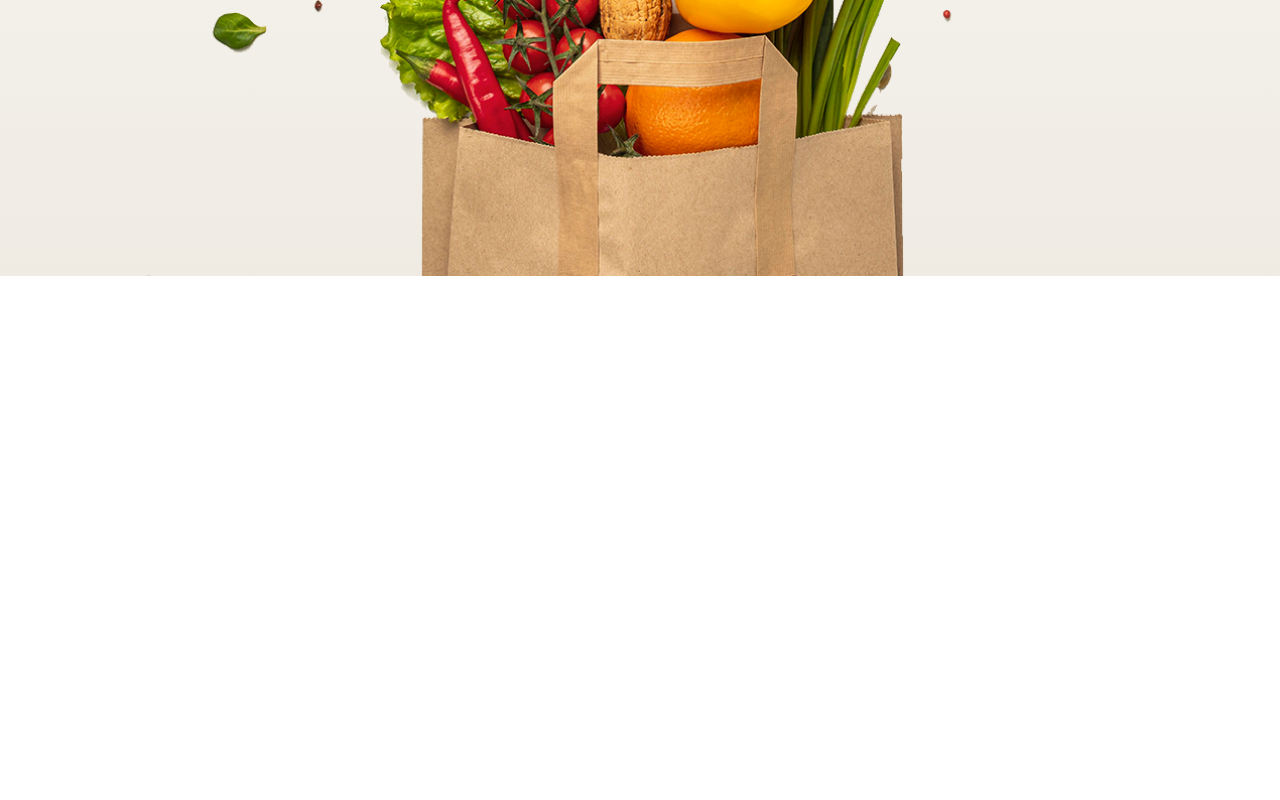
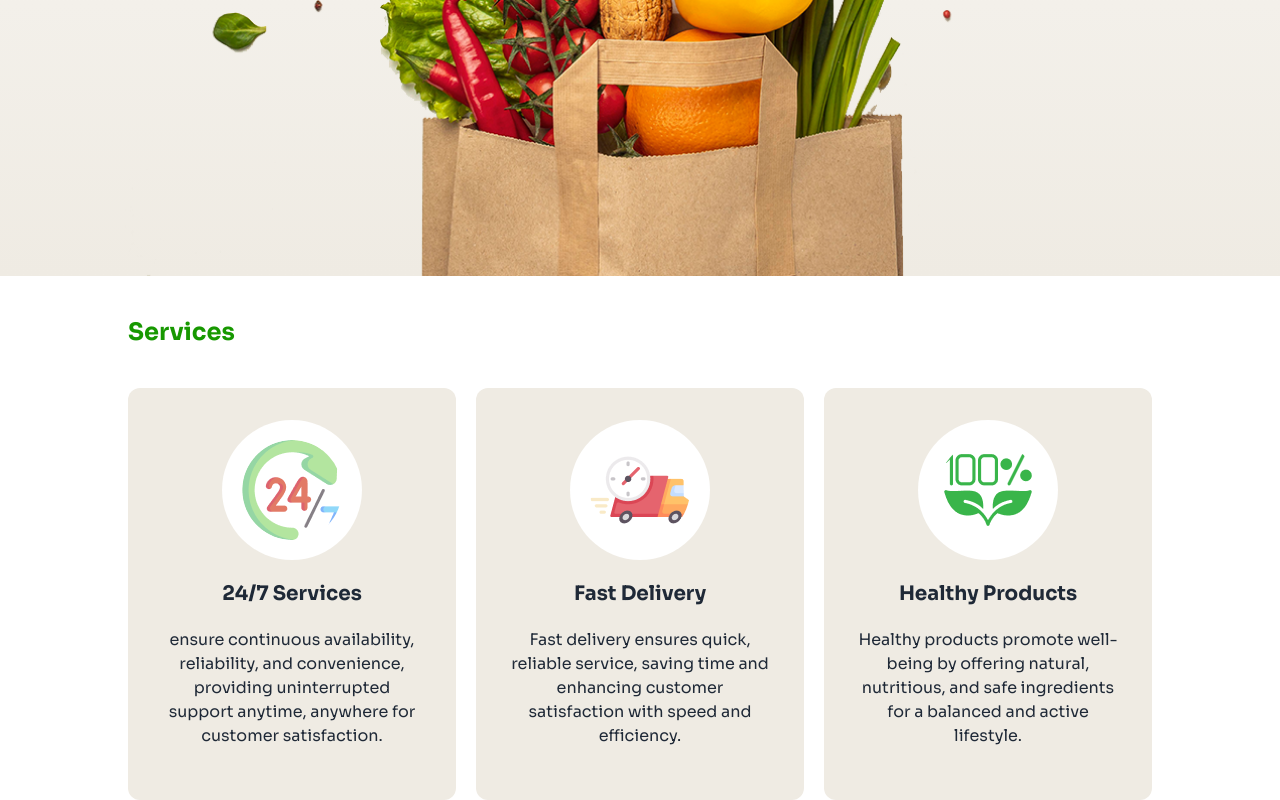
Before and after one commit to jobaidul12/Assingment-3, a plain HTML site: page index.html in a window 1280 px wide. Shown: the part 814-1614 px from the top of the page. Before the commit the page ends 1122 px from the top, so only its background shows below. Drawn offline with nearby package versions, Linux system fonts and the light colour scheme.

Commit message:
added services section

```diff
--- a/index.html
+++ b/index.html
@@ -27,6 +27,7 @@
            colors: {
              clifford: '#da373d',
              'primary-color': '#179800',
+             'secondary-color': '#EFEBE3',
 
 
            }
@@ -96,7 +97,26 @@
 
       <main>
         <!-- service Section -->
-          <section></section>
+          <section class="mx-5 lg:mx-32">
+            <h2 class="font-bold text-2xl text-primary-color my-10">Services</h2>
+            <div class="grid grid-cols-1 lg:grid-cols-3 md:grid-cols-2 gap-5">
+              <div class="text-center bg-secondary-color p-8 rounded-xl">
+                <img src="./c2-assets/service.png" alt="" class=" rounded-full mx-auto bg-white p-5">
+                <h3 class="font-bold text-xl my-5">24/7 Services </h3>
+                <p class="my-5"> ensure continuous availability, reliability, and convenience, providing uninterrupted support anytime, anywhere for customer satisfaction.</p>
+              </div>
+              <div class="text-center bg-secondary-color p-8 rounded-xl ">
+                <img src="./c2-assets/delivery.png" alt="" class="rounded-full mx-auto bg-white p-5">
+                <h3 class="font-bold text-xl my-5">Fast Delivery</h3>
+                <p class="my-5"> Fast delivery ensures quick, reliable service, saving time and enhancing customer satisfaction with speed and efficiency.</p>
+              </div>
+              <div class="text-center bg-secondary-color p-8 rounded-xl ">
+                <img src="./c2-assets/healthy.png" alt="" class="rounded-full mx-auto bg-white p-5">
+                <h3 class="font-bold text-xl my-5">Healthy Products </h3>
+                <p class="my-5"> Healthy products promote well-being by offering natural, nutritious, and safe ingredients for a balanced and active lifestyle.</p>
+              </div>
+            </div>
+          </section>
 
         <!-- Popular Products Section -->
           <section></section>
```
